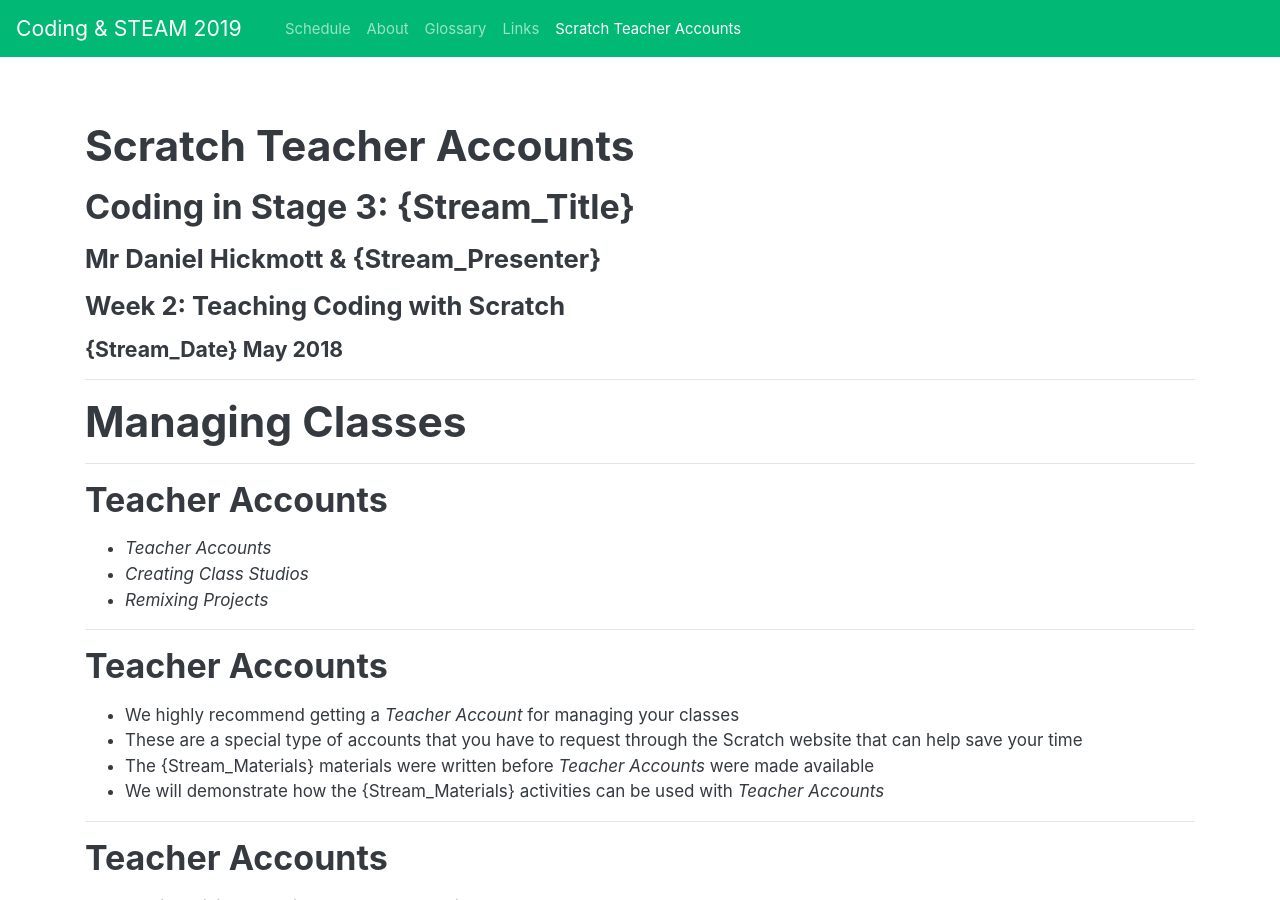
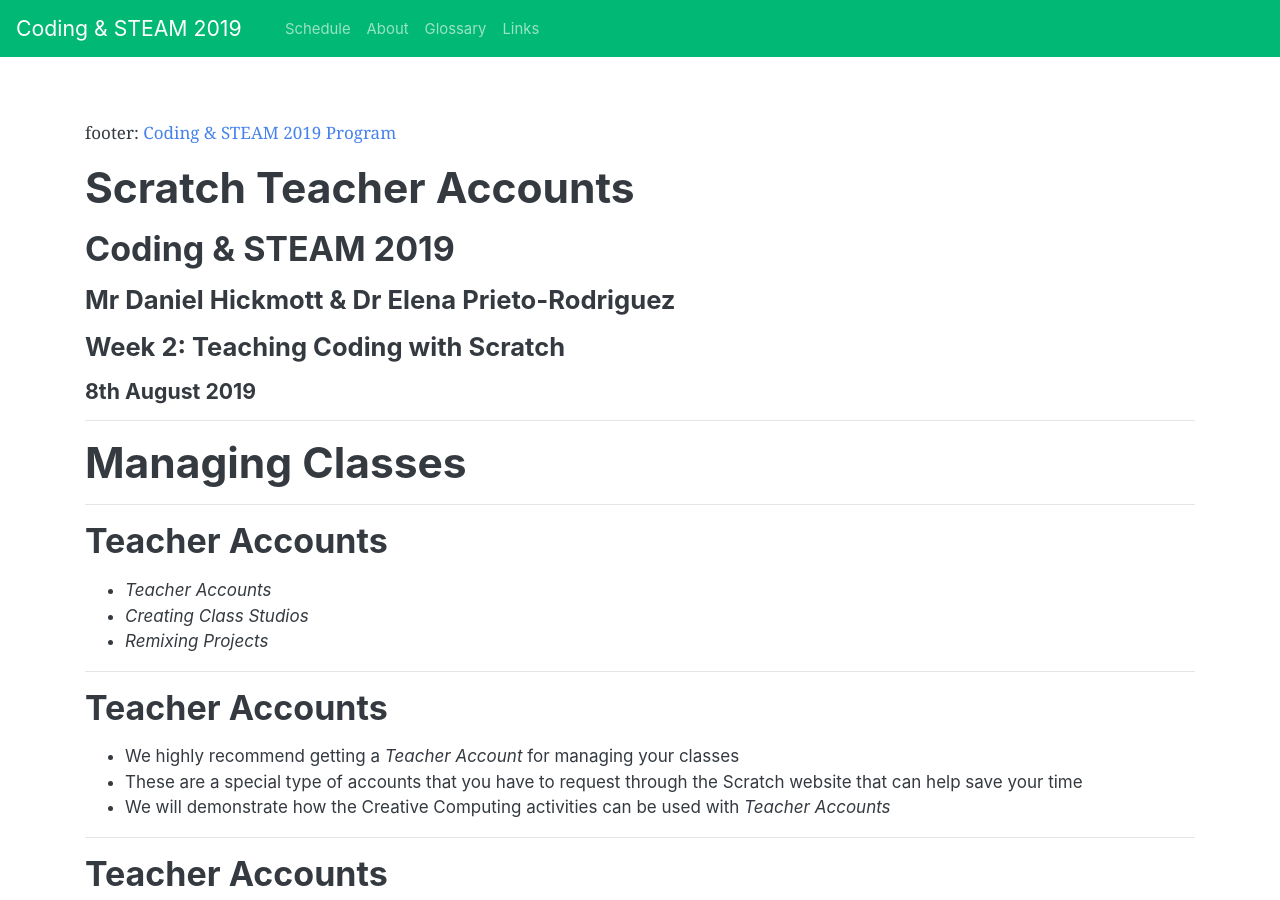
Before and after one commit to cs4s/steam-2019, a Jekyll site: the page built from week-2/presentations/teacher_accounts/teacher_accounts.md, in a window 1280 px wide and 900 px high. Built offline with Jekyll 4.4.1, drawn with Linux system fonts in a browser that asks for light colours; our own code applies the rules of GitHub Pages for plain Markdown files.

Commit message:
Adds assessing coding, teaching coding and teacher accounts presentation

```diff
--- a/week-2/presentations/teacher_accounts/teacher_accounts.md
+++ b/week-2/presentations/teacher_accounts/teacher_accounts.md
@@ -1,12 +1,14 @@
+footer: [Coding & STEAM 2019 Program](http://cs4s.github.io/steam-2019)
+
 # Scratch Teacher Accounts
 
-## Coding in Stage 3: {Stream_Title}
+## Coding & STEAM 2019
 
-### Mr Daniel Hickmott & {Stream_Presenter}
+### Mr Daniel Hickmott & Dr Elena Prieto-Rodriguez
 
 #### Week 2: Teaching Coding with Scratch
 
-##### {Stream_Date} May 2018
+##### 8th August 2019
 
 ---
 
@@ -26,8 +28,7 @@
 
 - We highly recommend getting a *Teacher Account* for managing your classes
 - These are a special type of accounts that you have to request through the Scratch website that can help save your time
-- The {Stream_Materials} materials were written before *Teacher Accounts* were made available
-- We will demonstrate how the {Stream_Materials} activities can be used with *Teacher Accounts*
+- We will demonstrate how the Creative Computing activities can be used with *Teacher Accounts*
 
 ---
 
```
Also changed, not shown: week-2/presentations/assessing_coding/assessing_coding.md (+6 -4 lines), week-2/presentations/teaching_coding/teaching_coding.md (+6 -4 lines), 3 other files.
